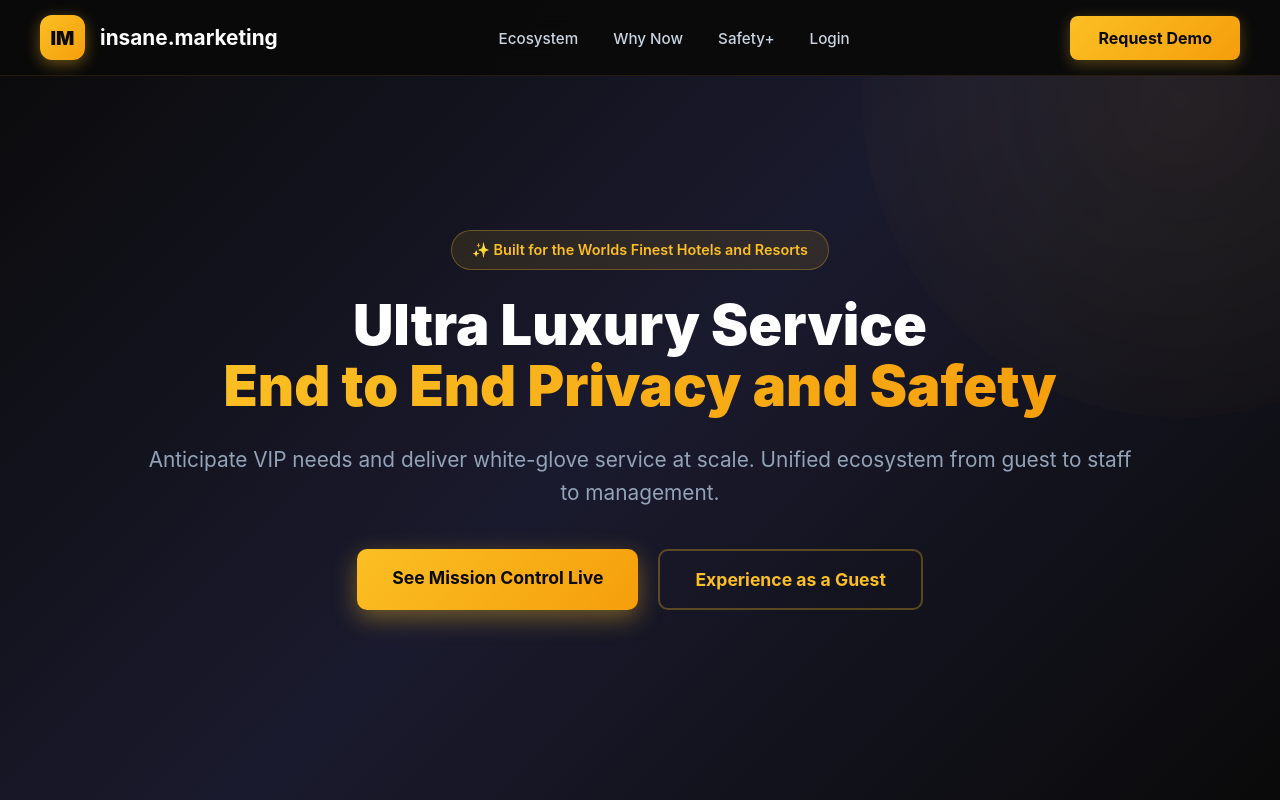
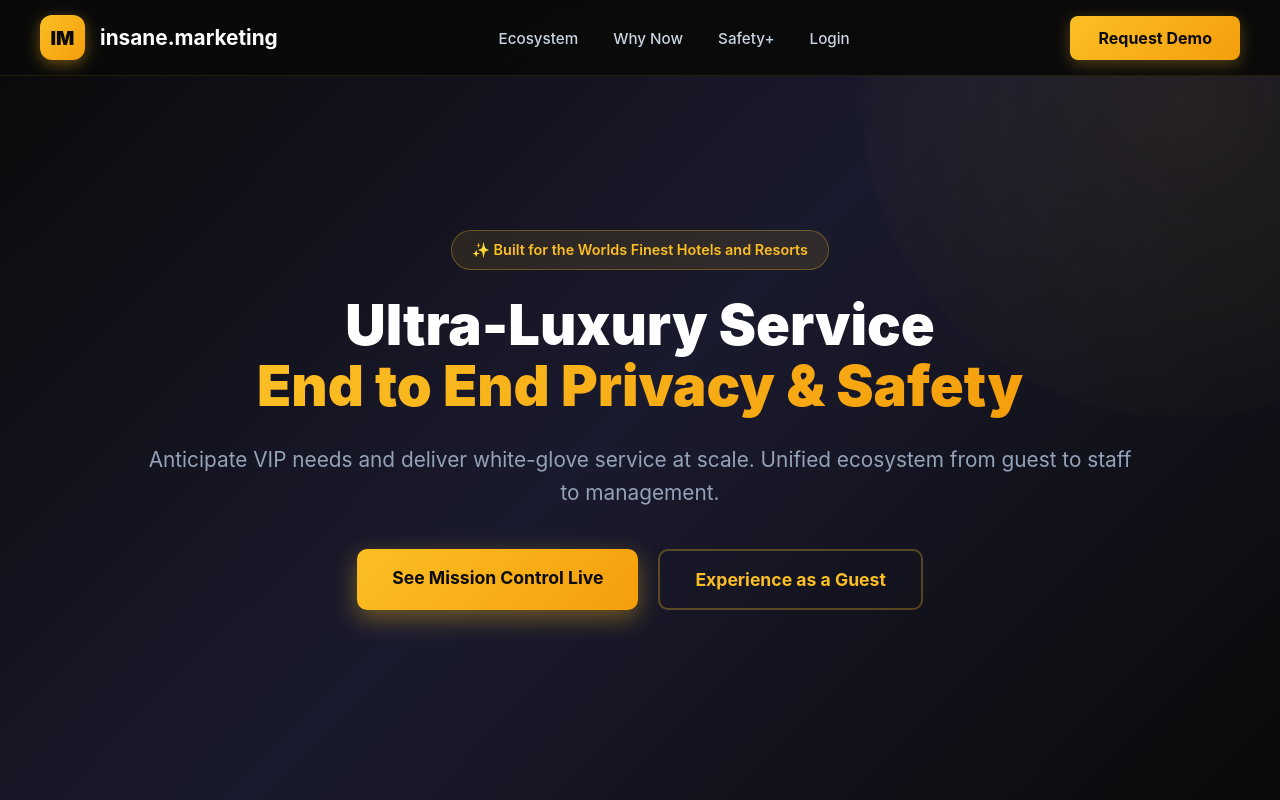
Before and after one commit to stevooooooo777/insane-marketing-frontend, a website: page index.html in a window 1280 px wide. Shown: the top 800 px of the page. Drawn offline with nearby package versions, Linux system fonts and the light colour scheme.

Commit message:
Update hero

```diff
--- a/index.html
+++ b/index.html
@@ -980,7 +980,7 @@
             <div class="hero-badge">✨ Built for the Worlds Finest Hotels and Resorts</div>
 
             <h1 class="hero-title">
-               Ultra Luxury Service  <br><span class="highlight"> End to End Privacy and Safety</span>
+               Ultra-Luxury Service  <br><span class="highlight"> End to End Privacy & Safety</span>
             </h1>
 
             <p class="hero-subtitle">
```
